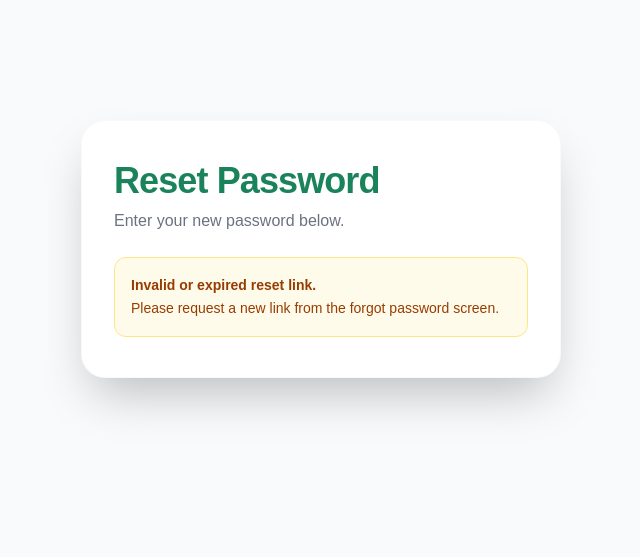
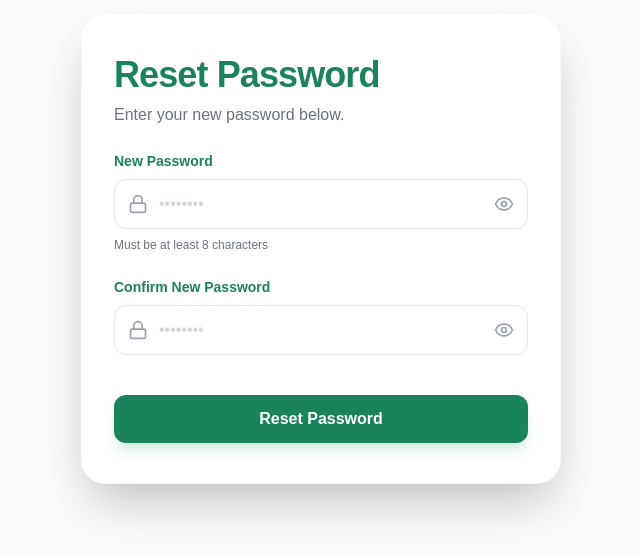
Before and after one commit to RaselmamunSD/keiredwards-backend, a Next.js app in the folder frontend/: page /reset-password in a window 1280 px wide. Shown: the part 151-708 px from the top of the page, without its empty margins (319-959 px from the left). Built offline with nearby package versions, Linux system fonts and the light colour scheme; no server answers.

Commit message:
style: always render password reset fields and validate token presence on submit for a better developer preview experience

```diff
--- a/frontend/src/app/(paymentLayout)/reset-password/page.tsx
+++ b/frontend/src/app/(paymentLayout)/reset-password/page.tsx
@@ -22,6 +22,11 @@ function ResetPasswordForm() {
   const handleSubmit = async (event: FormEvent) => {
     event.preventDefault();
     setStatus("");
+
+    if (!uid || !token) {
+      setStatus("Invalid or expired reset link. Please request a new link from the forgot password screen.");
+      return;
+    }
 
     if (newPassword.length < 8) {
       setStatus("Password must be at least 8 characters long.");
@@ -77,13 +82,6 @@ function ResetPasswordForm() {
           </div>
         )}
 
-        {!uid || !token ? (
-          <div className="p-4 bg-amber-50 border border-amber-200 text-amber-800 rounded-xl text-sm leading-relaxed">
-            <strong>Invalid or expired reset link.</strong><br />
-            Please request a new link from the forgot password screen.
-          </div>
-        ) : (
-          <>
             {/* New Password */}
             <div className="space-y-2">
               <label className="block text-sm font-semibold text-[#1b835a]">New Password</label>
@@ -143,8 +141,6 @@ function ResetPasswordForm() {
             >
               {loading ? "Resetting Password..." : "Reset Password"}
             </button>
-          </>
-        )}
       </form>
     </div>
   );
```
